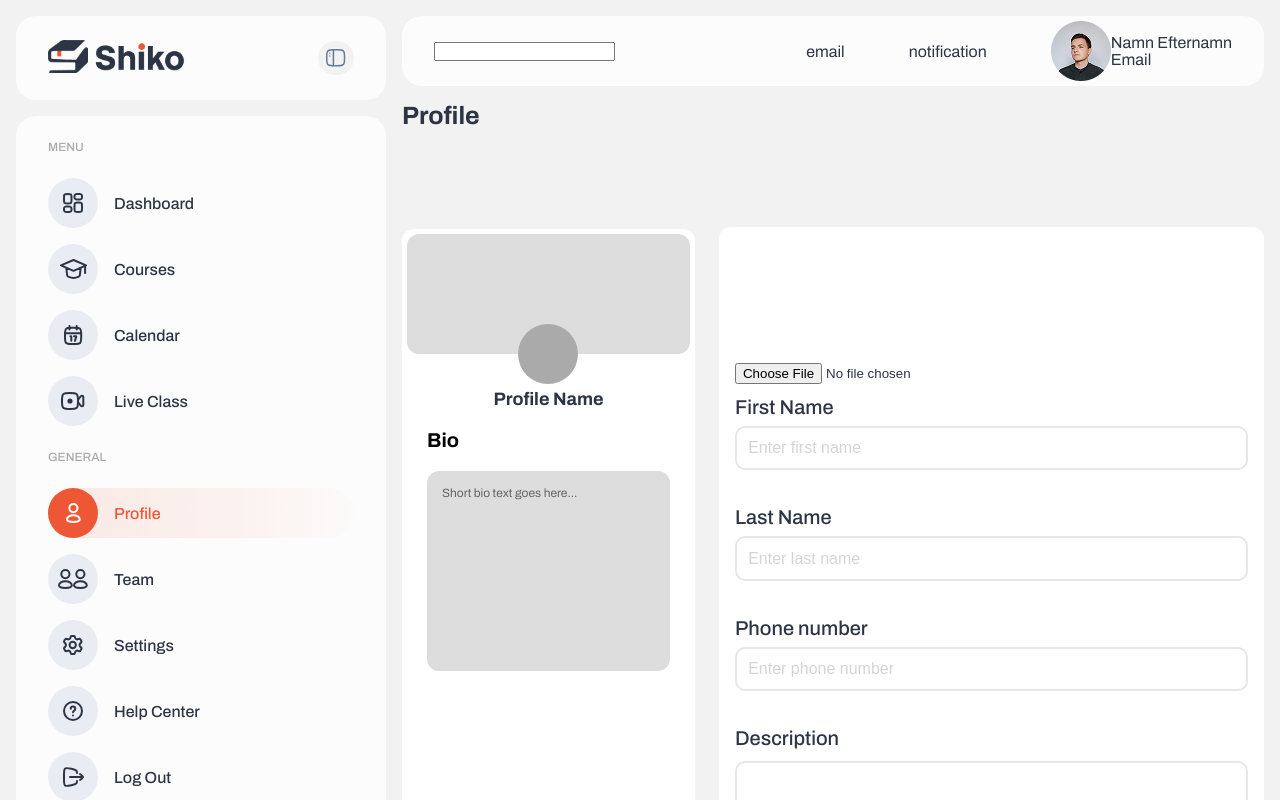
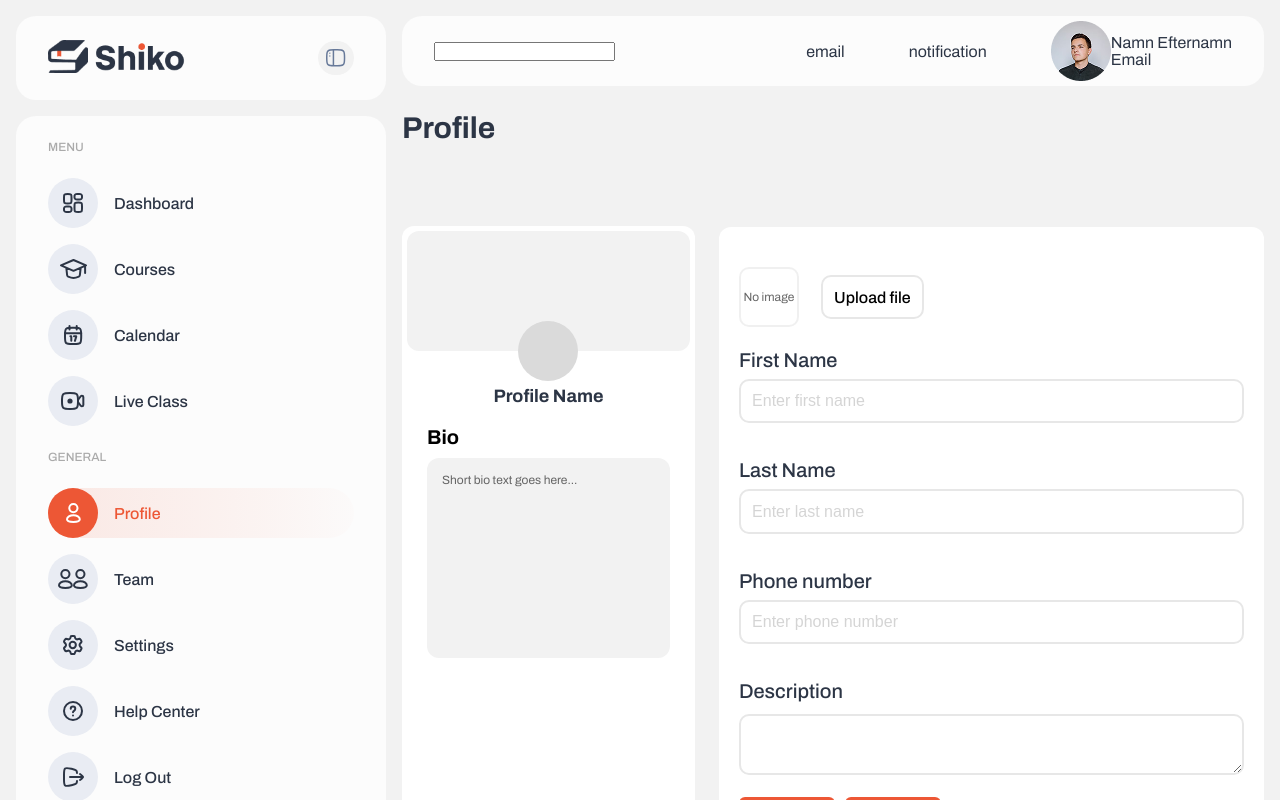
Before and after one commit to lms-cms25/frontend, a Next.js app: page /profile in a window 1280 px wide. Shown: the top 800 px of the page. Built offline with nearby package versions, Linux system fonts and the light colour scheme.

Commit message:
Finish basic profile page UI and styling

```diff
--- a/src/app/(app)/profile/page.tsx
+++ b/src/app/(app)/profile/page.tsx
@@ -26,8 +26,15 @@
 
       <div className="right">
         <form className="form">
-
-          <input type="file" />
+          <div className="upload-row">
+            <div className="image-placeholder">
+              <span>No image</span>
+            </div>
+            <label className="upload-btn">
+              Upload file
+              <input type="file" hidden />
+            </label>
+          </div>
 
           <FormGroup
             label="First Name"
--- a/src/app/(app)/profile/profile.css
+++ b/src/app/(app)/profile/profile.css
@@ -10,25 +10,26 @@
 .right {
   width: 65%;
   background: #fff;
-  padding: 16px;
+  padding: 20px;
   border-radius: 12px;
   margin-top: 125px;
 }
 
 .title {
-  font-size: 25px;
+  margin-top: 10px;
+  font-size: 30px;
 }
 
 .card-large{
   background: #fff;
-  margin-top: 100px;
+  margin-top: 82px;
   padding: 5px;
   height: 700px;
   border-radius: 12px;
 }
 
 .card-medium{
-  background: #ddd;
+  background: var(--color-gray-300);
   padding: 15px;
   height: 200px;
   border-radius: 12px;
@@ -40,7 +41,7 @@
 
 .cover {
   height: 120px;
-  background: #ddd;
+  background: var(--color-gray-300);
   border-radius: 12px;
 }
 
@@ -53,7 +54,7 @@
   width: 60px;
   height: 60px;
   border-radius: 50%;
-  background: #aaa;
+  background: var(--color-gray-500);
   margin: 0 auto;
 }
 
@@ -66,7 +67,7 @@
 .bio-h {
   font-size: 20px;
   color: #000000;
-  margin-bottom: 20px;
+  margin-bottom: 10px;
 }
 
 .bio-p {
@@ -78,10 +79,59 @@
   display: flex;
   flex-direction: column;
   gap: 12px;
-  margin-top: 120px;
 }
 
 .button-row {
+  margin-top: 10px;
   display: flex;
   gap: 10px;
 }
+
+.upload-row {
+  display: flex;
+  align-items: center;
+  gap: 12px;
+  margin: 20px 0px 10px;
+}
+
+/* placeholder box */
+.image-placeholder {
+  width: 60px;
+  height: 60px;
+  border-radius: 10px;
+  background-color: var(--form-input-background-color);
+  border: 2px solid var(--form-input-border-color);
+
+  display: flex;
+  align-items: center;
+  justify-content: center;
+
+  font-size: 0.75rem;
+  color: var(--form-input-text-color);
+  opacity: 0.6;
+}
+
+/* button */
+.upload-btn {
+  padding: 0.7rem;
+  border-radius: 10px;
+  margin-left: 10px;
+
+  background-color: var(--form-input-background-color);
+  border: 2px solid var(--form-input-border-color);
+  color: var(--form-input-text-color);
+
+  font-size: 1rem;
+  font-weight: 500;
+
+  display: inline-flex;
+  align-items: center;
+  justify-content: center;
+
+  cursor: pointer;
+  transition: 0.2s ease;
+}
+
+.upload-btn:hover {
+  background-color: var(--color-gray-200);
+}
```
